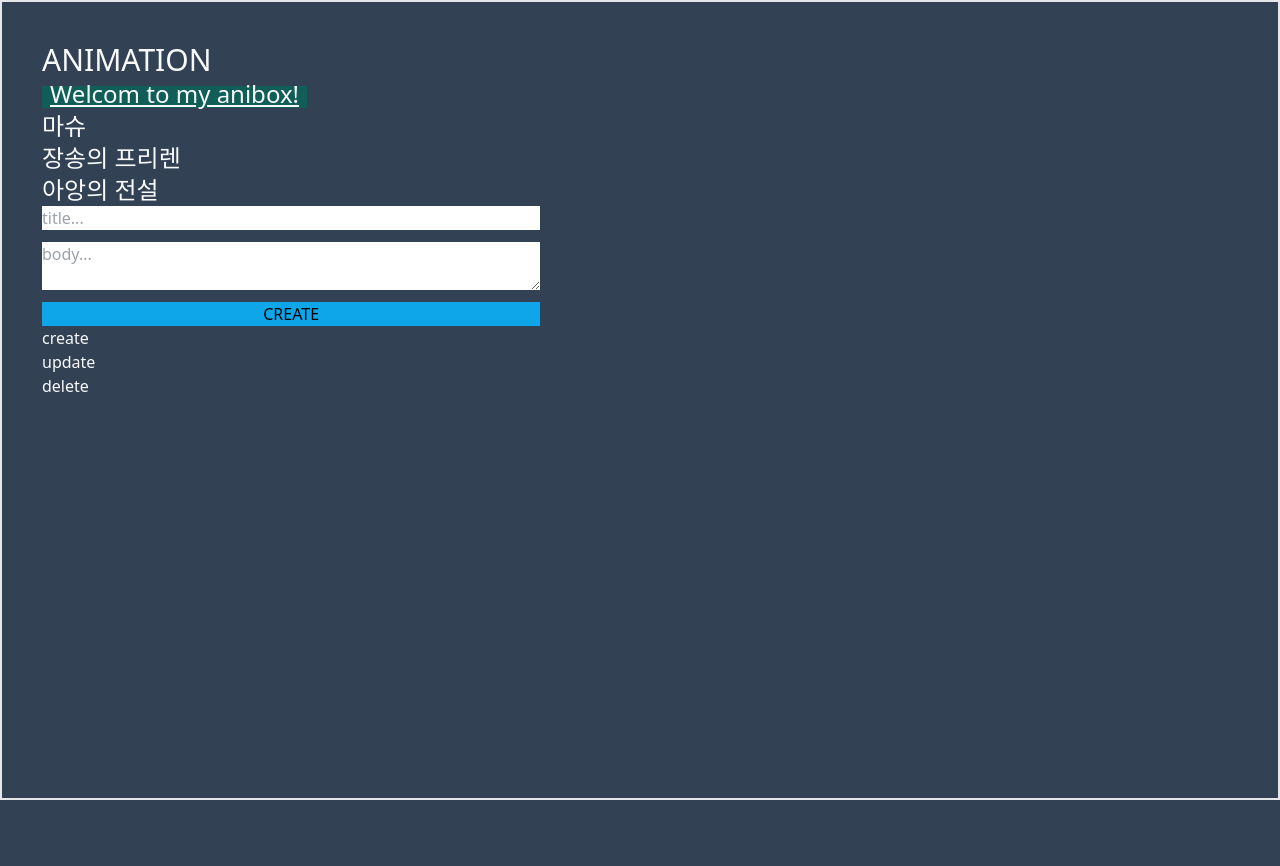
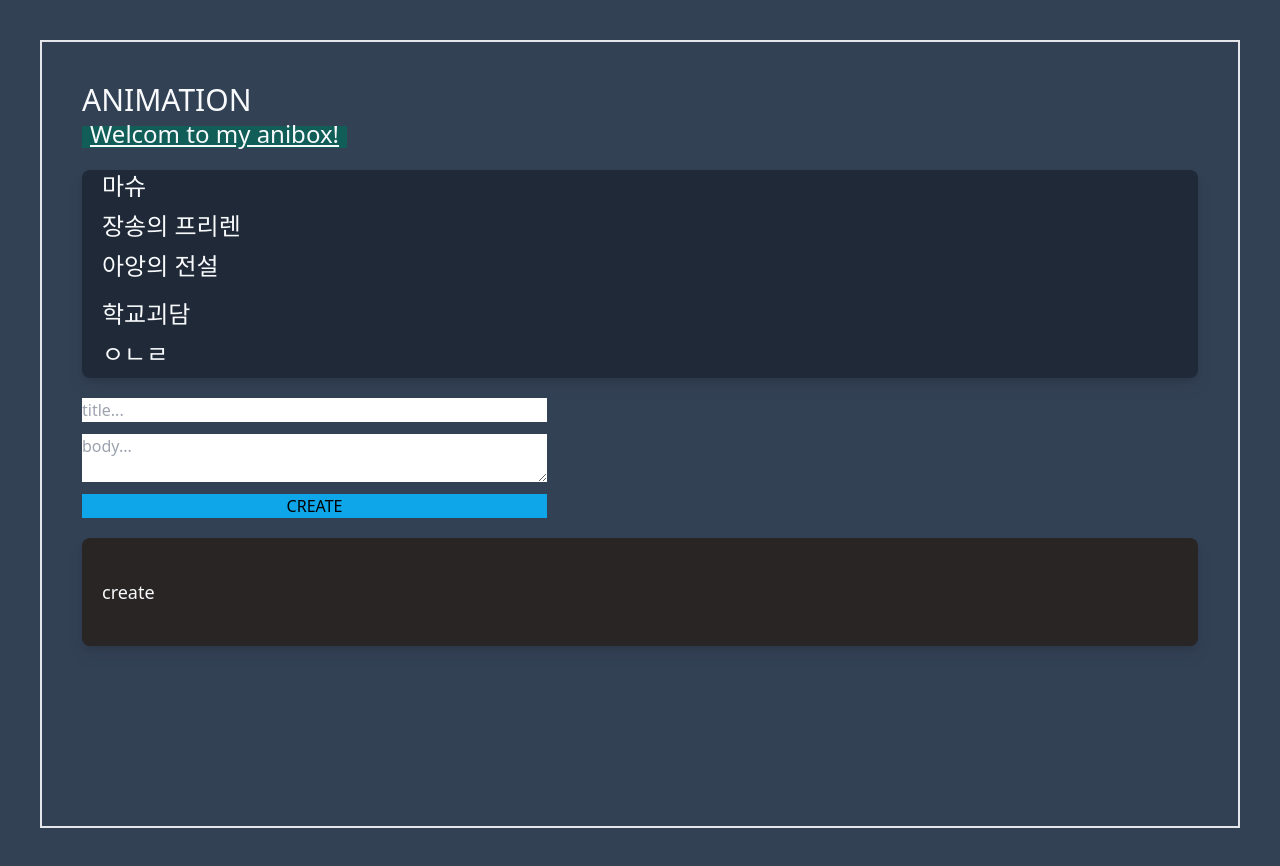
Before and after one commit to gentle-tiger/Next.js-CRUD, a Next.js app: page /create in a window 1280 px wide. Before the commit the page ends 800 px from the top, so only its background shows below. Built offline with nearby package versions, Linux system fonts and the light colour scheme; data requests are answered from the project's data file.

Commit message:
next app

```diff
--- a/db.json
+++ b/db.json
@@ -1,24 +1,39 @@
 {
   "topics": [
     {
-      "id": 1,
+      "id": "1",
       "title": "마슈",
       "body": "마슈는 ..."
     },
     {
-      "id": 2,
+      "id": "2",
       "title": "장송의 프리렌",
       "body": "프리렌은 ..."
     },
     {
-      "id": 3,
+      "id": "3",
       "title": "아앙의 전설",
       "body": "아앙은 ..."
+    },
+    {
+      "id": "63f1",
+      "title": "",
+      "body": ""
+    },
+    {
+      "id": "be9e",
+      "title": "학교괴담",
+      "body": "학교괴담은 ...\n"
+    },
+    {
+      "id": "5c12",
+      "title": "ㅇㄴㄹ",
+      "body": "ㅇㄹㄴ"
     }
   ],
   "comments": [
     {
-      "id": 1,
+      "id": "1",
       "body": "some comment",
       "postId": 1
     }
--- a/src/app/Control.js
+++ b/src/app/Control.js
@@ -1,13 +1,36 @@
 'use client'
 
 import Link from "next/link"
+import { useParams, useRouter } from "next/navigation";
 
 export default function Control() {
+    const router = useRouter();
+    const params = useParams();
+    const id = params.id;
+    // console.log("id", id);
     return (
-        <ol>
-            <li><Link href="/create">create</Link></li>
-            <li><Link href="/update/id">update</Link></li>
-            <li><input type="button" value="delete"></input></li>
-        </ol>
+        <ol className="my-5 py-10 bg-stone-800 rounded-lg px-5 drop-shadow-lg">
+            {id ? <>
+                <li><input type="button" value="delete" className="!text-lg"
+                    onClick={() => {
+                        console.log('hi')
+
+                        const options = { method: "DELETE" }
+                        fetch('http://localhost:9999/topics/' + id, options) // 해당 파람스를 가진 데이터를 삭제한다.
+                            .then(res => res.json())
+                            .then(result => {
+                                console.log("result", result);
+                                router.push(`/`);
+                                router.refresh();
+                            }
+                            )
+
+                    }}></input></li>
+                <li><Link href="/update/id" className="  !text-lg">update</Link></li>
+            </> : <li><Link href="/create" className="!text-lg">create</Link></li>
+            }
+        </ ol >
+
+
     )
 }
--- a/src/app/layout.js
+++ b/src/app/layout.js
@@ -13,24 +13,24 @@ export const metadata = {
 
 export default async function RootLayout({ children }) {
 
-  const resp = await fetch('http://localhost:9999/topics/')
+  const resp = await fetch('http://localhost:9999/topics/', { cache: 'no-store' })
   const topics = await resp.json();
   return (
-    <html className="bg-slate-700 text-slate-50 border-2 h-full p-10 	 	 " >
-      <body >
-        <Link href="/" className="bg-teal-800">
+    <html className="bg-slate-700 hv-100% text-slate-50  p-10 " >
+      < body className=" border-2 p-10 pb-40 ">
+        <Link Link href="/" className="bg-teal-800" >
           <h1 className="uppercase text-3xl ">Animation</h1>
           <span className="text-slate-50 px-2 py-2 underline text-2xl">Welcom to my anibox!</span>
-        </Link>
-        <ol className="text-2xl">
+        </Link >
+        <ol className="text-2xl rounded-lg bg-gray-800 my-5 drop-shadow-lg">
           {topics.map(topic => {
-            return <li key={topic.id}><Link href={`/read/${topic.id}`}>{topic.title}</Link></li>
+            return <li className="pl-5 pb-2 " key={topic.id}><Link href={`/read/${topic.id}`}>{topic.title}</Link></li>
           })}
 
         </ol>
         {children}
         <Control />
-      </body>
-    </html>
+      </body >
+    </html >
   );
 }
```
Also changed, not shown: package.json (+4 -9 lines), 1 other file (tests, documents, lock files or other folders).
